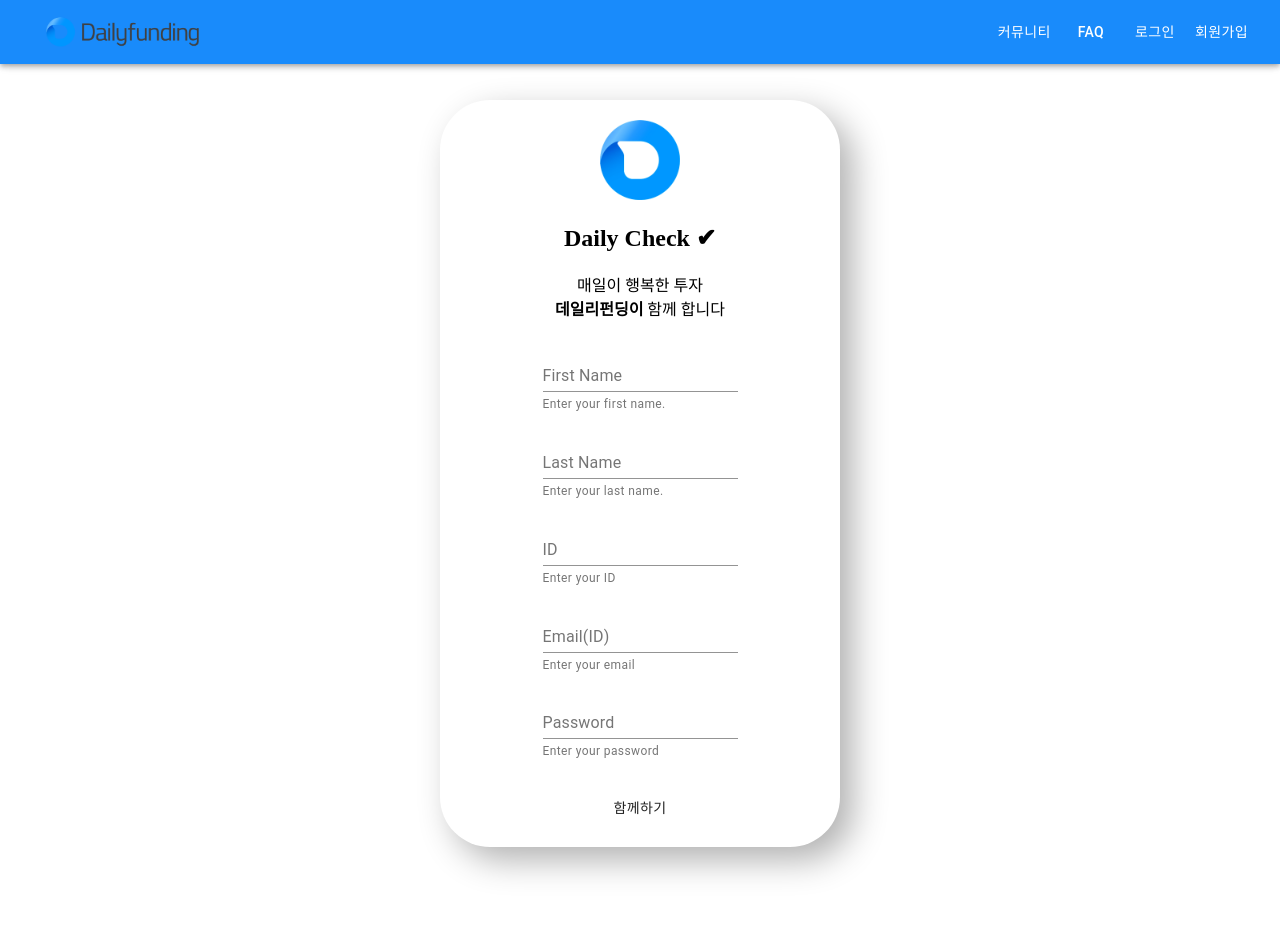
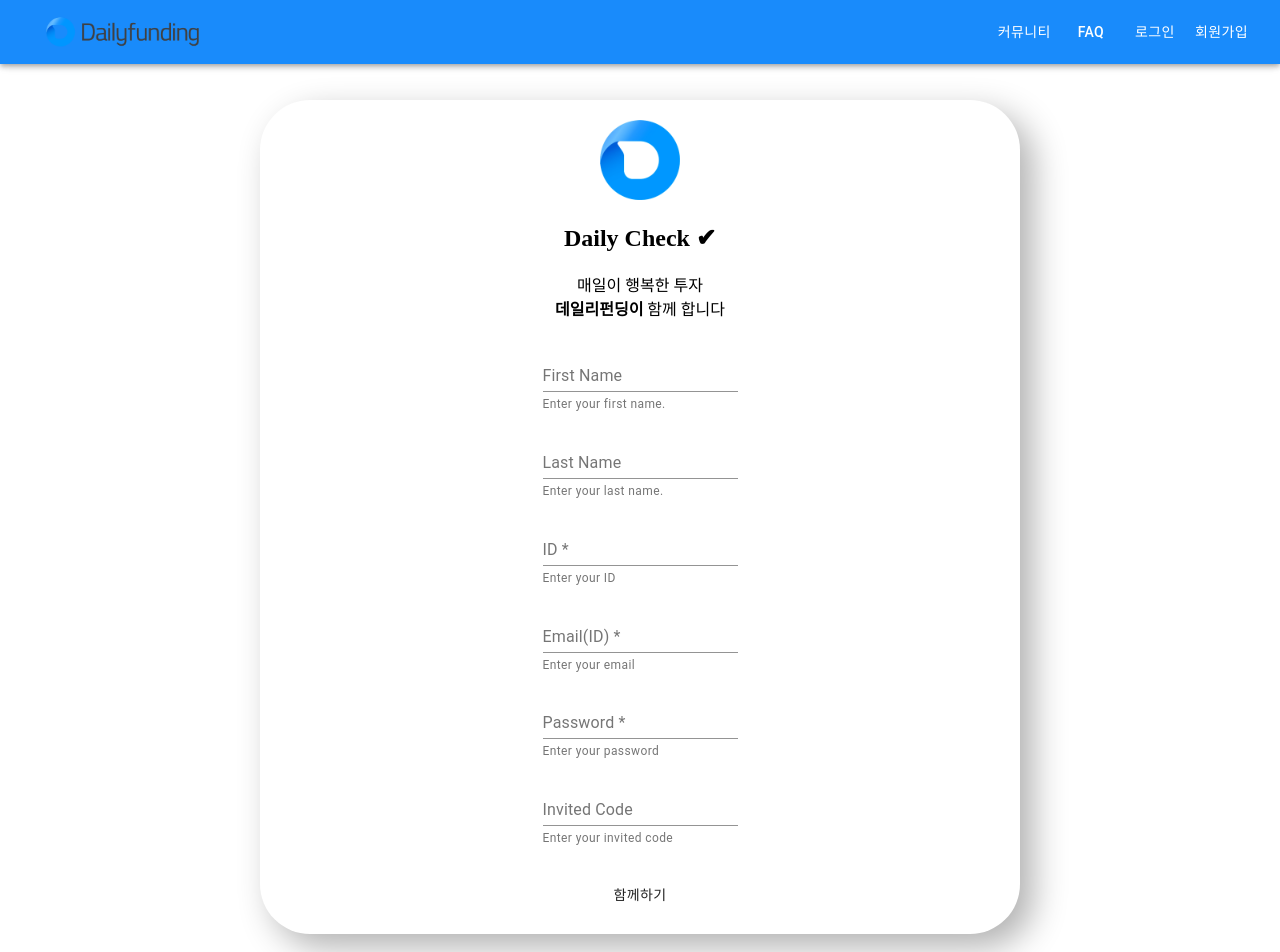
Before and after one commit to dahye97/daily-now-front, a React (Create React App) app: page /registration in a window 1280 px wide. Shown: the top 952 px of the page. Built offline with nearby package versions, Linux system fonts and the light colour scheme.

Commit message:
Add function to register with user invitation code

```diff
--- a/src/Components/Navigation.tsx
+++ b/src/Components/Navigation.tsx
@@ -43,7 +43,7 @@
 								<Button color="inherit" onClick={() => history.push('/auth')}>
 									로그인
 								</Button>
-								<Button color="inherit" onClick={() => history.push('/registration')}>
+								<Button color="inherit" onClick={() => history.push('/registration?share=FALSE')}>
 									회원가입
 								</Button>
 							</>
--- a/src/Interface/Error.tsx
+++ b/src/Interface/Error.tsx
@@ -2,6 +2,7 @@
 	email: string,
      username: string,
      password: string,
+     ucode : string
 }
 
 export interface P2PRegisterErrorInfo {
--- a/src/Pages/Auth/Registration.tsx
+++ b/src/Pages/Auth/Registration.tsx
@@ -3,10 +3,11 @@
 import logo from '../../asset/img/logo.webp'
 import React, {useState,useEffect} from "react";
 import { useCookies} from 'react-cookie';
-import { useHistory } from "react-router";
+import { useHistory, useLocation } from "react-router";
 import {RegisterErrorInfo} from '../../Interface/Error';
+import queryString from 'query-string'
 
-// TODO: 회원가입 페이지
+// 회원가입 페이지
 const useStyles = makeStyles({
      authContainer: {
           padding: "100px",
@@ -32,8 +33,16 @@
           marginTop: "20px"
      }
 })
+
 export default function Registration() {
+     const location = useLocation();
+
+     const queryObj = queryString.parse(location.search);
+     const { share, ucode }= queryObj;
+     console.log(share,ucode)
      const classes = useStyles()
+     const history = useHistory();
+     const [cookies, setCookie, removeCookie] = useCookies([]);
 
      const [firstName, setFirstName] = useState("")
      const [lastName, setLastName] = useState("")
@@ -41,24 +50,24 @@
      const [email, setEmail] = useState("")
      const [password, setPassword] = useState("")
 
+     const [invitedCode, setInvitedCode] = useState<string | string[] | null>('')
      const [error, setError] = useState<RegisterErrorInfo | undefined>(Object);
 
      useEffect(() => {
           console.log(error)
      }, [error])
-     const history = useHistory();
-     const [cookies, setCookie, removeCookie] = useCookies([]);
 
      const onSubmit = (e: React.MouseEvent) => {
           e.preventDefault();
-
-          const registerInfo = {
+          let registerInfo = {
                "username": id,
                "email": email,
                "password": password,
                "first_name": firstName,
-               "last_name": lastName
-          }
+               "last_name": lastName,
+               "code" : invitedCode
+          };
+
           console.log(registerInfo)
           fetch('http://192.168.0.69:8000/api/auth/register', {
                method: "POST",
@@ -109,10 +118,13 @@
                case "passwordInput":
                     setPassword(value)
                     break
+               case "ucodeInput":
+                    setInvitedCode(value)
+                    break
           }
      }
           return (
-               <Container className={classes.authContainer} maxWidth="sm">
+               <Container className={classes.authContainer} maxWidth="md">
                     <div className={classes.authBox}>
                          <img src={logo} width="80px"/>
                          <h2>Daily Check ✔</h2>
@@ -143,7 +155,7 @@
 
                               <FormControl error={error && (error.username? true : undefined)} id="username"className={classes.input}>
                                    {/* 아이디 */}
-                                   <InputLabel htmlFor="firstName">ID</InputLabel>
+                                   <InputLabel htmlFor="firstName">ID *</InputLabel>
                                    <Input
                                    id="userIdInput"
                                    aria-describedby="userId-text"
@@ -156,7 +168,7 @@
 
                               <FormControl error={error && (error.email? true : undefined)}id="email" className={classes.input}>
                                    {/* 이메일 */}
-                                   <InputLabel htmlFor="email">Email(ID)</InputLabel>
+                                   <InputLabel htmlFor="email">Email(ID) *</InputLabel>
                                    <Input
                                    id="emailInput"
                                    aria-describedby="email-text"
@@ -169,7 +181,7 @@
 
                               <FormControl  error={error && (error.password? true : undefined)} id="password"  className={classes.input}>
                                    {/* 비밀번호*/}
-                                   <InputLabel htmlFor="password">Password</InputLabel>
+                                   <InputLabel htmlFor="password">Password *</InputLabel>
                                    <Input
                                    id="passwordInput"
                                    aria-describedby="password-text"
@@ -177,6 +189,20 @@
                                    onChange={onChange}/>
                                    <FormHelperText id="password-text" className="password-text">
                                         {error && (error.password? error.password : "Enter your password")}
+                                   </FormHelperText>
+                              </FormControl>
+
+                              <FormControl error={error && (error.ucode? true : undefined)} id="ucode"  className={classes.input}>
+                                   {/* 초대 코드 */}
+                                   <InputLabel htmlFor="ucode">Invited Code</InputLabel>
+                                   <Input
+                                   defaultValue={share === "TRUE" ? ucode : ""}
+                                   id="ucodeInput"
+                                   aria-describedby="ucode-text"
+                                   type="ucode"
+                                   onChange={onChange}/>
+                                   <FormHelperText id="ucode-text" className="ucode-text">
+                                        {error && (error.ucode? error.ucode : "Enter your invited code")}
                                    </FormHelperText>
                               </FormControl>
                               <div className={classes.button}>
--- a/src/Pages/Home/Components/Profile.tsx
+++ b/src/Pages/Home/Components/Profile.tsx
@@ -6,6 +6,7 @@
 import { userInfo } from "../../../Interface/User";
 import {useEffect,useState} from 'react'
 import axios from 'axios'
+import jiyeon from '../../../asset/img/jiyeon.png'
 
 // TODO: 프로필
 const useStyles = makeStyles({
@@ -123,7 +124,7 @@
 								}}
 								variant="dot"
 								>
-								<Avatar/>
+								<Avatar src={jiyeon}/>
 							</StyledBadge>
 						}
 						></CardHeader>
--- a/src/Pages/Home/Share.tsx
+++ b/src/Pages/Home/Share.tsx
@@ -1,14 +1,17 @@
-import React from 'react'
+import React , {useState} from 'react'
 import { IconButton } from '@material-ui/core'
 import InstagramIcon from '@material-ui/icons/Instagram';
 import { userInfo } from '../../Interface/User';
 import axios from 'axios'
+import { useHistory } from 'react-router';
 
 interface ShareProps {
 	userObj : userInfo | null,
 }
 export default function Share(props: ShareProps) {
      const {userObj} = props;
+     const history = useHistory()
+     const [shareUrl, setShareUrl] = useState('')
      const handleClickInvite = () => {
           if( userObj !== null) {
                axios.get(`http://192.168.0.69:8000/api/join/create_code`,
@@ -18,7 +21,9 @@
                }
                })
                .then(res => {
-                    console.log(res.data) // 유저 초대 코드
+                    console.log(res.data)// 유저 초대 코드
+                    history.push(`/registration?share=TRUE&ucode=${res.data}`) // 회원가입 페이지로 코드 전송
+                    setShareUrl(`/registration?share=TRUE&ucode=${res.data}`) // 보내야 하는 url
                })
                .catch(function(error) {
                     console.log(error);
--- a/src/Router.tsx
+++ b/src/Router.tsx
@@ -106,7 +106,7 @@
 					<Route exact path="/auth" render={
 						() => <Auth handleLogIn={handleLogIn}/> }
 					/>
-					<Route exact path="/registration" component={Registration} />
+					<Route path="/registration" component={Registration} />
 					<Route exact path="/faq" component={FAQ} />
 				</div>
 			</Switch>
```
